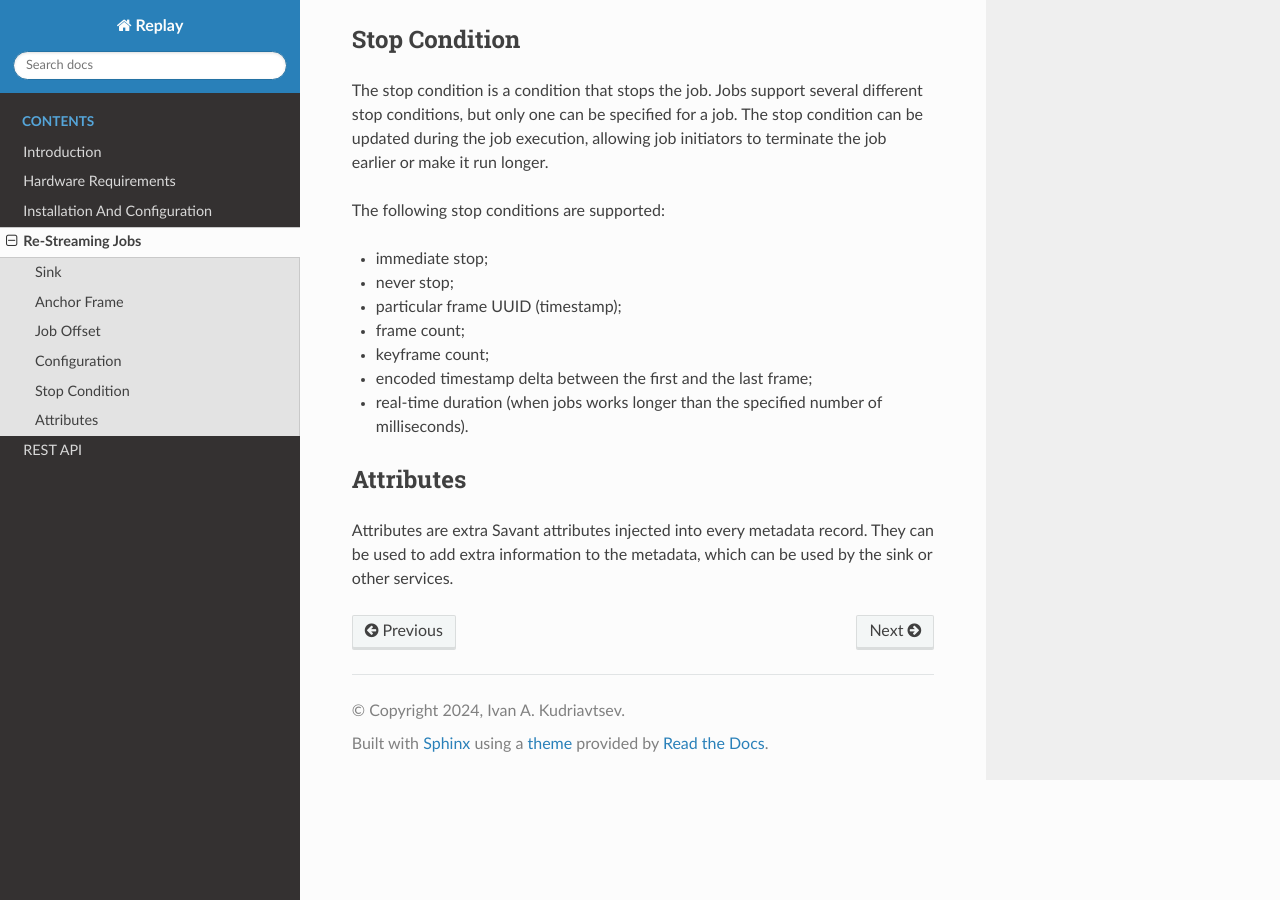
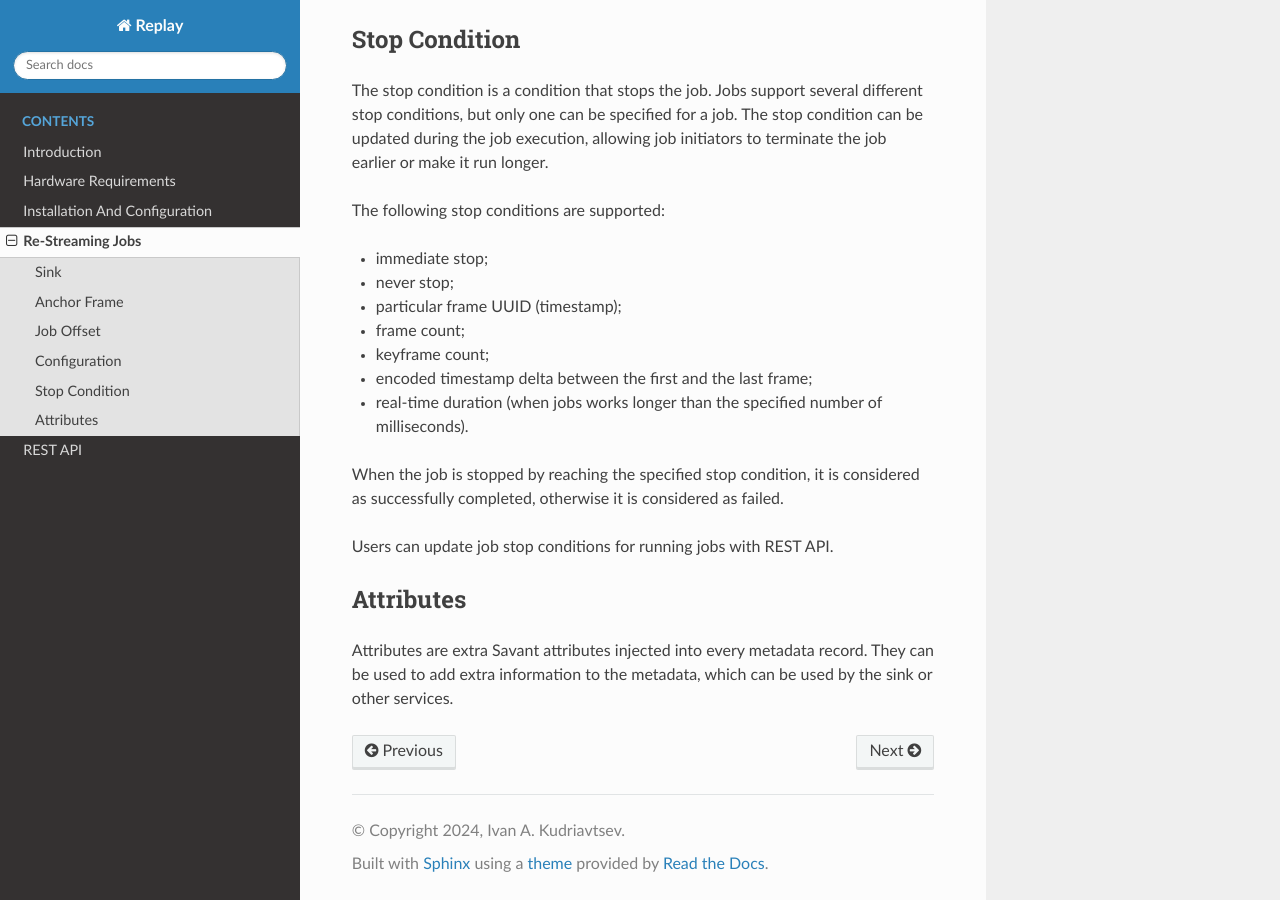
Before and after one commit to insight-platform/Replay, a Sphinx documentation site: the page built from docs/sections/3_jobs.rst, in a window 1280 px wide and 900 px high, scrolled down 1879 px. Built offline with Sphinx 7.4.7 and the Read the Docs theme 2.0.0, drawn with Linux system fonts in a browser that asks for light colours.

Commit message:
doc update

```diff
--- a/docs/sections/3_jobs.rst
+++ b/docs/sections/3_jobs.rst
@@ -71,6 +71,10 @@ The following stop conditions are supported:
 - encoded timestamp delta between the first and the last frame;
 - real-time duration (when jobs works longer than the specified number of milliseconds).
 
+When the job is stopped by reaching the specified stop condition, it is considered as successfully completed, otherwise it is considered as failed.
+
+Users can update job stop conditions for running jobs with REST API.
+
 Attributes
 ----------
 
```
